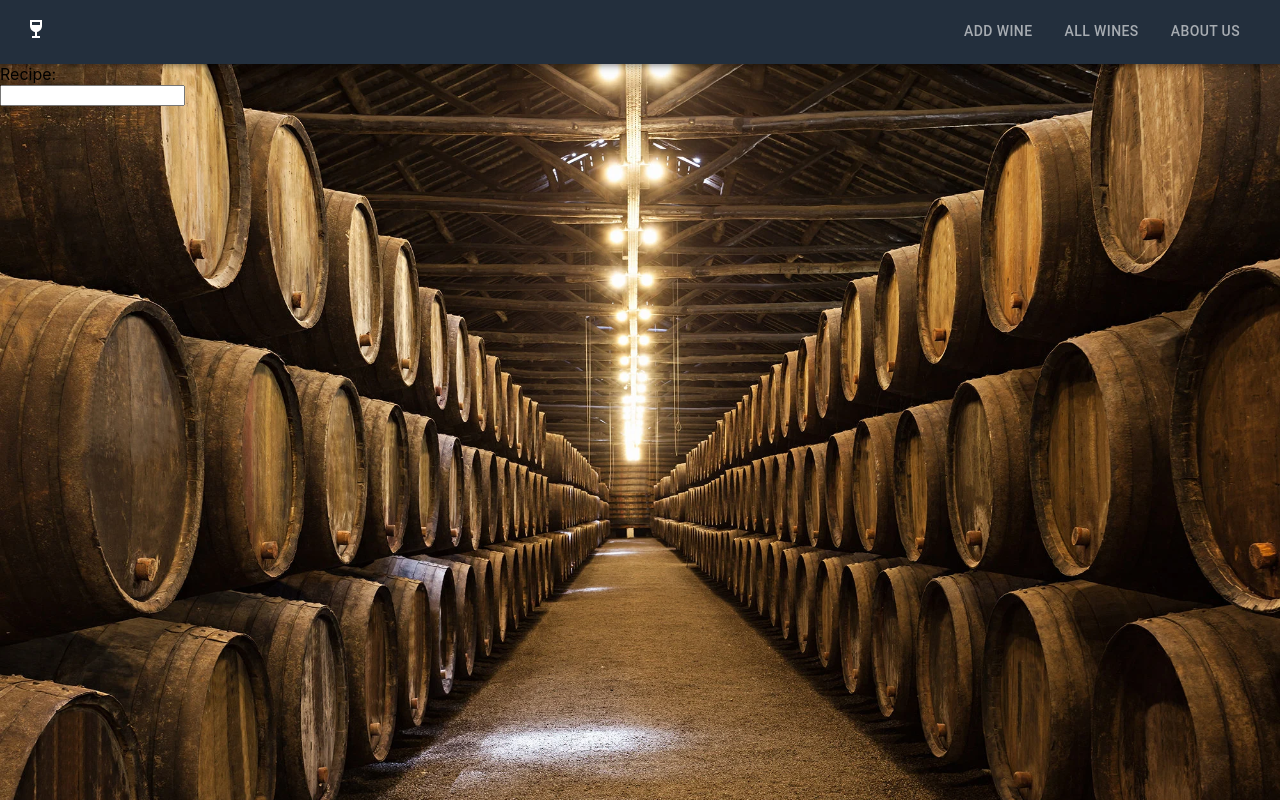
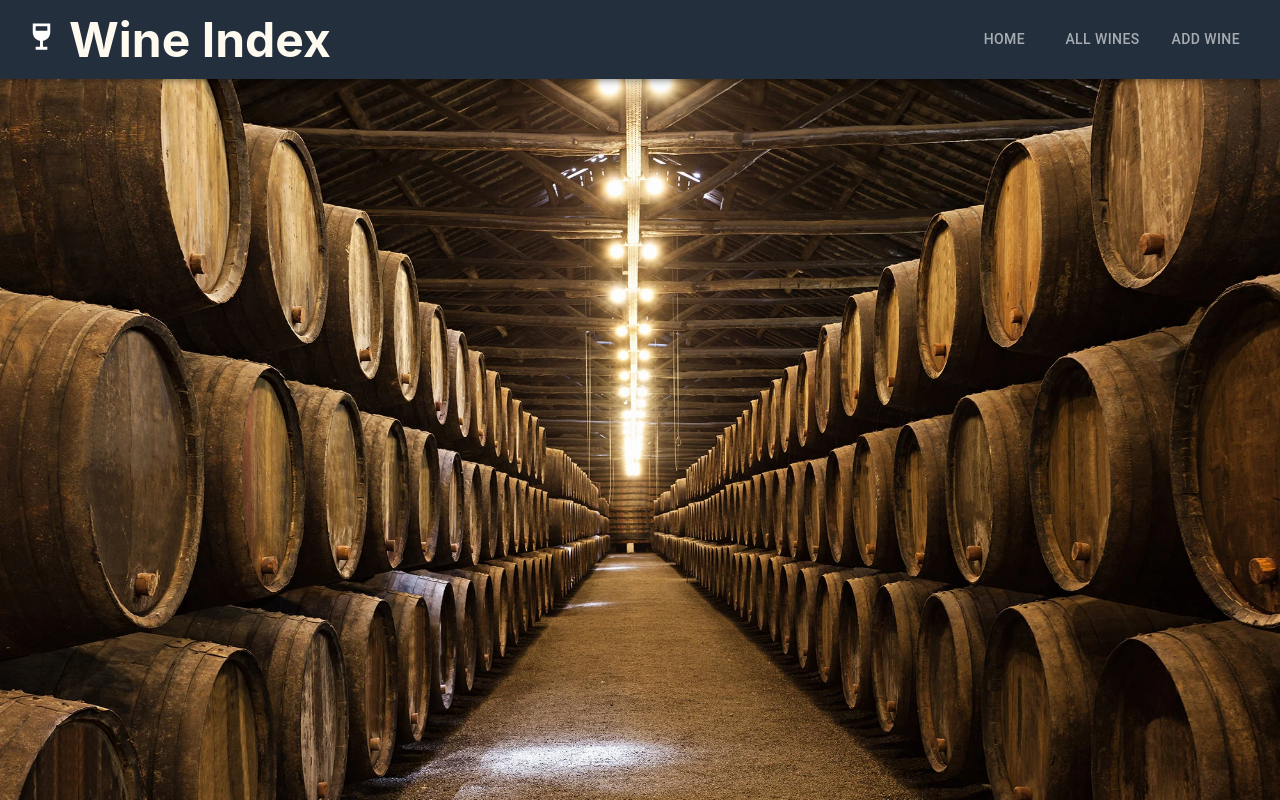
Before and after one commit to PeterwMcClelland/wine-index-app, a React (Create React App) app in the folder wine-list-app/: page / in a window 1280 px wide. Shown: the top 800 px of the page. Built offline with nearby package versions, Linux system fonts and the light colour scheme.

Commit message:
new header

```diff
--- a/wine-list-app/src/components/About.js
+++ b/wine-list-app/src/components/About.js
@@ -2,7 +2,7 @@ import React from 'react'
 import { Box, Typography } from "@mui/material"
 
 const About = () => {
-  return (<div>
+  return (<div className='background-home'>
       <Box display='flex' flexDirection='column' alignItems='center'>
           <Typography variant='h2'>This is a wine index App</Typography>
 
--- a/wine-list-app/src/components/AddWine.js
+++ b/wine-list-app/src/components/AddWine.js
@@ -154,6 +154,7 @@ import { useNavigate } from 'react-router-dom';
           fullWidth
           variant="outlined"
           name="image"
+          placeholder="Copy Paste Web URL path..."
         />
       <Button variant='contained' type='submit' >
           Add Wine
--- a/wine-list-app/src/components/Header.js
+++ b/wine-list-app/src/components/Header.js
@@ -11,8 +11,10 @@ export const Header = () => {
 
         <Toolbar>
             <Typography>
-                <WineBarIcon />
+                <WineBarIcon fontSize="large" />
+
             </Typography>
+            <h1 className='home-h1'>Wine Index</h1>
             <Tabs
             sx={{ml:'auto'}}
             textColor='inherit'
@@ -20,9 +22,10 @@ export const Header = () => {
             value={value}
             onChange={( e, val) => setValue(val)}
             >
-                <Tab LinkComponent={NavLink} to="/add" label='Add Wine'/>
+                    <Tab LinkComponent={NavLink} to="/" label='Home'/>
                     <Tab LinkComponent={NavLink} to="/wines" label='All Wines'/>
-                    <Tab LinkComponent={NavLink} to="/about" label='About Us'/>
+                    <Tab LinkComponent={NavLink} to="/add" label='Add Wine'/>
+                    {/* <Tab LinkComponent={NavLink} to="/about" label='About Us'/> */}
             </Tabs>
         </Toolbar>
         </AppBar>
--- a/wine-list-app/src/components/Home.js
+++ b/wine-list-app/src/components/Home.js
@@ -2,11 +2,8 @@ import React from 'react'
 
  const Home = () => {
   return <div className='background-home'>
-        <div class="ui-widget">
-            <label for="recipe">Recipe:</label><br />
-            <input id="recipe"></input>
-            <ul id="ingredients"></ul>
-        </div>
+      <header className='home-header'>
+       </header>
     </div>;
 
 };
--- a/wine-list-app/src/components/Wine/Wine.css
+++ b/wine-list-app/src/components/Wine/Wine.css
@@ -17,6 +17,22 @@
 header {
     position: sticky; top: 0;
     z-index: 9999;
+}
+
+.home-header {
+    text-align: -webkit-center;
+    padding-top: 50px;
+}
+
+.home-h1 {
+    margin: 0px;
+    font-size: 100px;
+    border-radius: 5px;
+    width: -moz-fit-content;
+
+    color: floralwhite;
+    padding: 10px;
+    font-size: xxx-large;
 }
 
 /* Wine List */
```
Also changed, not shown: 1 other file (tests, documents, lock files or other folders).
